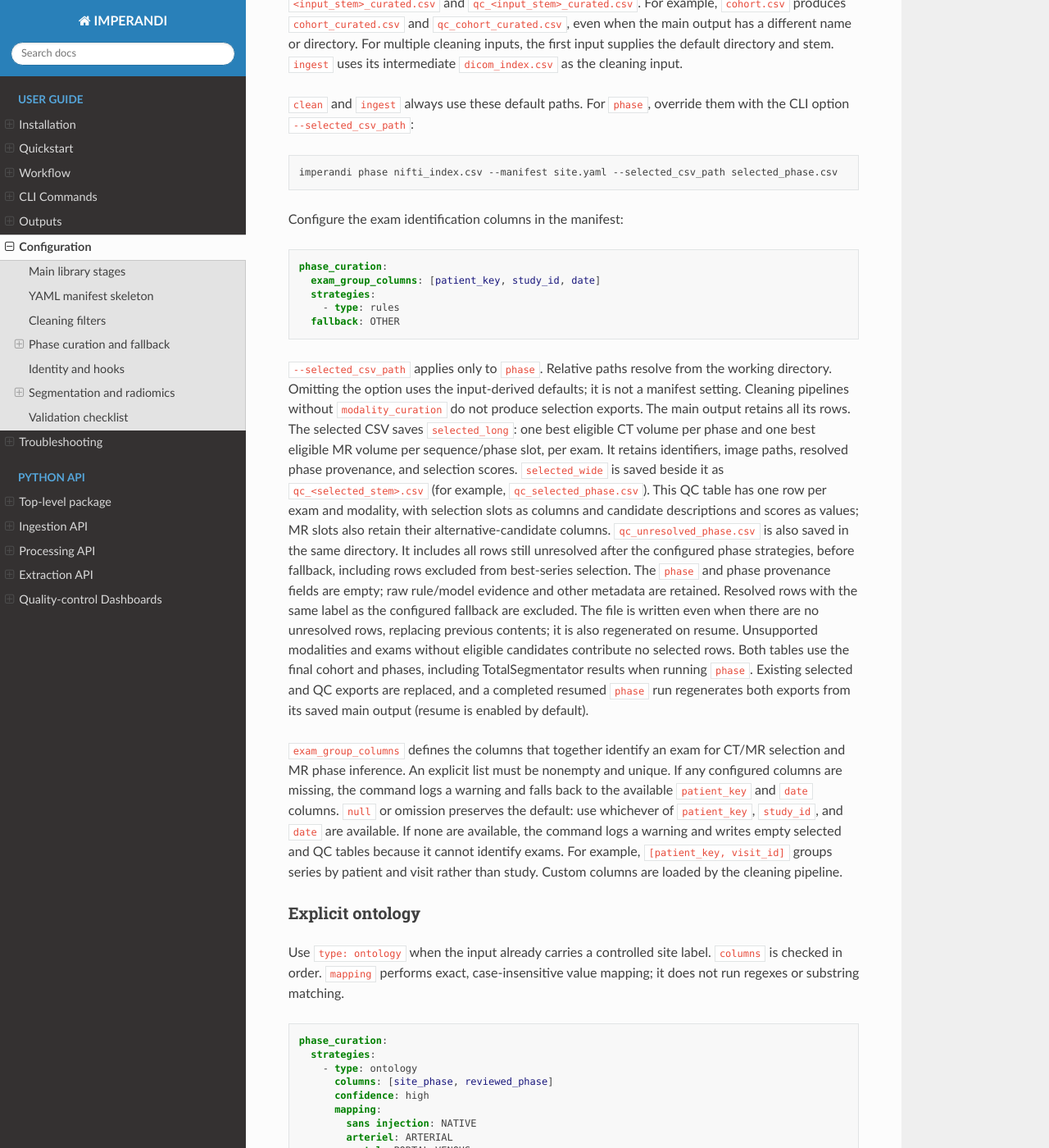
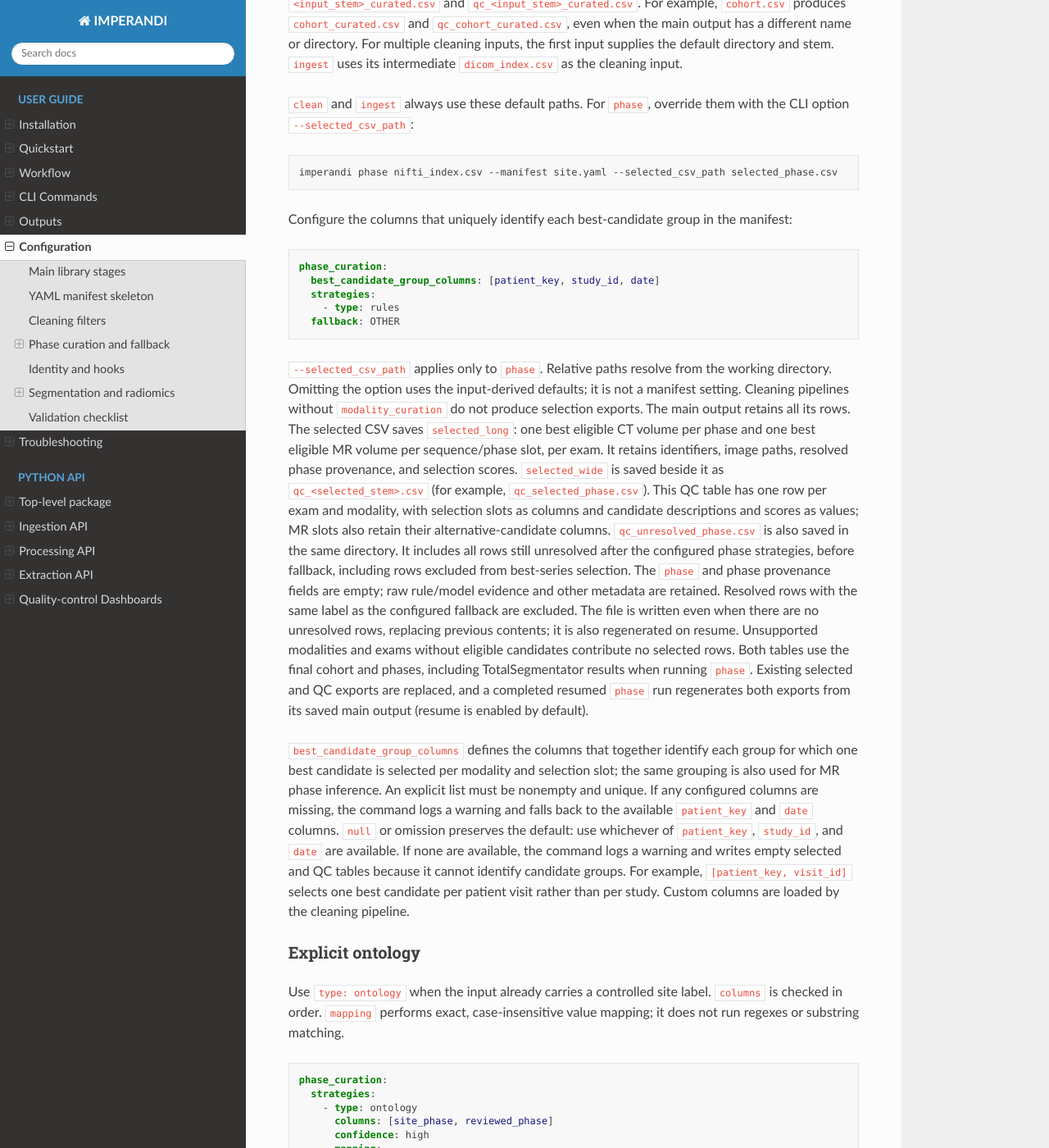
Before and after one commit to dmandache/IMPERANDI, a Sphinx documentation site: the page built from docs/source/manifests.md, in a window 1280 px wide and 1400 px high, scrolled down 4854 px. Shown: the whole window at 82% size. Built offline with Sphinx 7.4.7 and the Read the Docs theme 3.1.0, drawn with Linux system fonts in a browser that asks for light colours.

Commit message:
feat: rename exam_group_columns to best_candidate_group_columns in manifests and update related documentation

````diff
--- a/docs/source/manifests.md
+++ b/docs/source/manifests.md
@@ -252,11 +252,12 @@ them with the CLI option `--selected_csv_path`:
 imperandi phase nifti_index.csv --manifest site.yaml --selected_csv_path selected_phase.csv
 ```
 
-Configure the exam identification columns in the manifest:
+Configure the columns that uniquely identify each best-candidate group in the
+manifest:
 
 ```yaml
 phase_curation:
-  exam_group_columns: [patient_key, study_id, date]
+  best_candidate_group_columns: [patient_key, study_id, date]
   strategies:
     - type: rules
   fallback: OTHER
@@ -287,15 +288,16 @@ when running `phase`. Existing selected and QC exports are replaced, and a
 completed resumed `phase` run regenerates both exports from its saved main output (resume
 is enabled by default).
 
-`exam_group_columns` defines the columns that together identify an exam for
-CT/MR selection and MR phase inference. An explicit list must be nonempty
-and unique. If any configured columns are missing, the command logs a warning
-and falls back to the available `patient_key` and `date` columns. `null` or
-omission preserves the default: use whichever of `patient_key`, `study_id`,
-and `date` are available. If none are available, the command logs a warning
-and writes empty selected and QC tables because it cannot identify exams.
-For example, `[patient_key, visit_id]` groups series by patient and
-visit rather than study. Custom columns are loaded by the cleaning pipeline.
+`best_candidate_group_columns` defines the columns that together identify each
+group for which one best candidate is selected per modality and selection slot;
+the same grouping is also used for MR phase inference. An explicit list must be
+nonempty and unique. If any configured columns are missing, the command logs a
+warning and falls back to the available `patient_key` and `date` columns. `null`
+or omission preserves the default: use whichever of `patient_key`, `study_id`,
+and `date` are available. If none are available, the command logs a warning and
+writes empty selected and QC tables because it cannot identify candidate groups.
+For example, `[patient_key, visit_id]` selects one best candidate per patient
+visit rather than per study. Custom columns are loaded by the cleaning pipeline.
 
 ### Explicit ontology
 
--- a/src/imperandi/builtin_datasets_config/manifests/blueprint_manifest_example.yaml
+++ b/src/imperandi/builtin_datasets_config/manifests/blueprint_manifest_example.yaml
@@ -56,7 +56,8 @@ derived_columns:
 # labels are normalized uppercase strings; typical values are NATIVE, ARTERIAL,
 # PORTAL_VENOUS, DELAYED, and OTHER, but custom non-empty labels are accepted.
 phase_curation:
-  exam_group_columns: [patient_key, study_id, date]
+  # Together these identify each group that gets one best candidate per slot.
+  best_candidate_group_columns: [patient_key, study_id, date]
   strategies:
     # Exact, case-insensitive site-ontology mapping. columns are tried in order.
     - type: ontology
````
Also changed, not shown: docs/source/cli.md (+5 -4 lines), src/imperandi/builtin_datasets_config/manifests/generic.yaml (+4 -4 lines), 7 other files.
